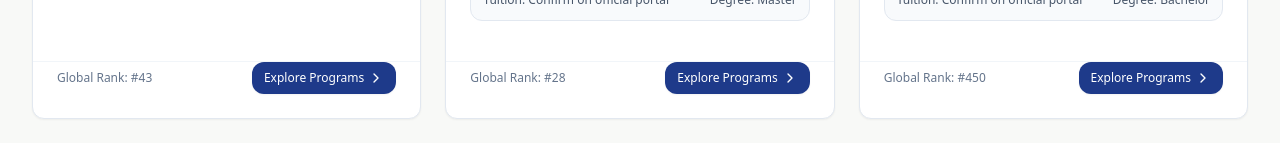
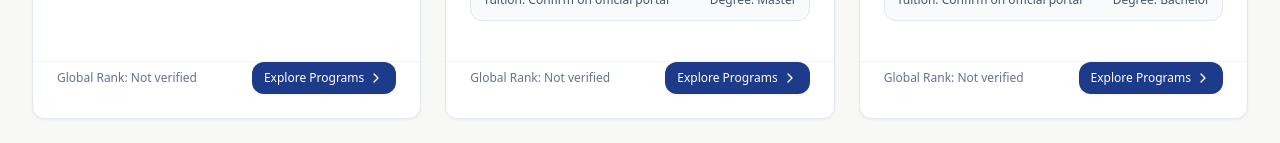
Before and after one commit to khalloukibrahim03-rgb/UniPath-University-Scholarship-Finder, a Next.js app: page /universities in a window 1280 px wide. Shown: the part 726-869 px from the top of the page. Built offline with nearby package versions, Linux system fonts and the light colour scheme.

Commit message:
trust: label sample rankings and funding coverage clearly

```diff
--- a/components/shared/UniversityCard.tsx
+++ b/components/shared/UniversityCard.tsx
@@ -60,7 +60,7 @@ export const UniversityCard: React.FC<UniversityCardProps> = ({ university }) =>
 
       <CardFooter className="flex items-center justify-between">
         <div className="text-xs text-slate-500">
-          Global Rank: #{university.rankingGlobal || "N/A"}
+          Global Rank: {university.verificationStatus === "verified" ? `#${university.rankingGlobal || "N/A"}` : "Not verified"}
         </div>
         <Link href={`/universities/${university.id}`}>
           <Button size="sm" variant="primary" className="flex items-center gap-1">
```
